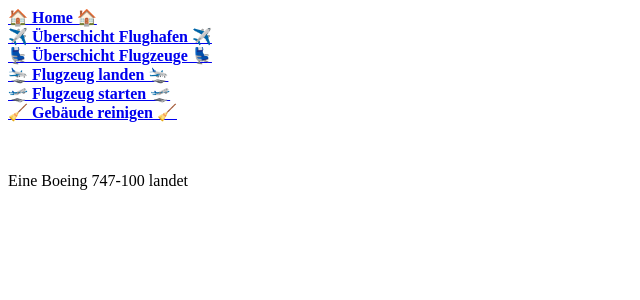
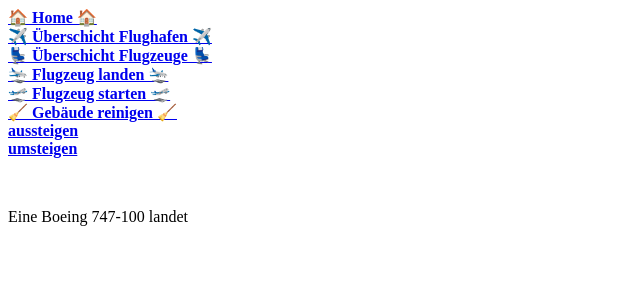
Before and after one commit to sstreichan/ProjektFlugzeug, a Flask app: page /Flugzeug_landen in a window 1280 px wide. Shown: the top 300 px of the page, without its empty margins (0-640 px from the left). Run offline with Flask 3, Linux system fonts and the light colour scheme.

Commit message:
aussteigen/umsteigen vorbereitet.

```diff
--- a/Flughafen.py
+++ b/Flughafen.py
@@ -55,6 +55,12 @@ class Flughafen(Gebaeude):
             return f"{flugzeug.name} ist gestartet."
         else: return "Kein Flugzeug auf dem flughafen!"
 
+    def aussteigen(self, flugzeug):
+        result = ""
+
+        return result
+
+
     def count_personen(self):
         personenTemp = self.personen
         for flugzeug in self.flugzeuge:
@@ -83,4 +89,4 @@ class Flughafen(Gebaeude):
         return result
 
     def Gebaeude_reinigen(self):
-        return "Das gebäude wurde gereinigt."
+        return f"Das Gebäude {self.name} wurde gereinigt."
--- a/Flugzeug.py
+++ b/Flugzeug.py
@@ -20,7 +20,6 @@ class Flugzeug(Fahrzeug):
         self.maxFlughoehe = int(self.data["maxFlughoehe"])
         Flugzeug.anzahl_flugzeuge += 1
         Flugzeug.anzahl_passagiere_gesamt += _passagiere
-
 
     def __add__(self, other):
         """
@@ -82,3 +81,9 @@ class Flugzeug(Fahrzeug):
         pygame.mixer.music.play()
         while pygame.mixer.music.get_busy():
             time.sleep(1)
+
+
+    def Umsteigen(self, other):
+        result = ""
+
+        return result
--- a/main.py
+++ b/main.py
@@ -6,7 +6,7 @@ from Feuerwehr import Feuerwehr
 from flask import Flask, render_template
 
 
-EinFlughafen = Flughafen("IBB", [Flugzeug(_passagiere=-1), Flugzeug(_passagiere=-1)], 1)
+EinFlughafen = Flughafen("IBB", [Flugzeug(_passagiere=-1) for i in range(random.randint(5,10))], 1)
 
 Feuerwehren = [Feuerwehr]
 
@@ -59,7 +59,17 @@ def main():
     @app.route("/Gebaeude_reinigen")
     def Gebaeude_reinigen():
         text = EinFlughafen.Gebaeude_reinigen()
-        return render_page("GebaeudeReinigen", EinFlughafen.Gebaeude_reinigen())
+        return render_page("GebaeudeReinigen", text)
+
+    @app.route("/aussteigen")
+    def aussteigen():
+        text = EinFlughafen.aussteigen()
+        return render_page("aussteigen", text)
+
+    @app.route("/umsteigen")
+    def umsteigen():
+        text = ""
+        return render_page("umsteigen", text)
 
     # Webserver starten
 
--- /dev/null
+++ b/templates/aussteigen.html
@@ -0,0 +1 @@
+$text$
--- a/templates/nav.html
+++ b/templates/nav.html
@@ -5,5 +5,7 @@
     <a href="/Flugzeug_landen">🛬 Flugzeug landen 🛬</a><br />
     <a href="/Flugzeug_starten">🛫 Flugzeug starten 🛫</a><br />
     <a href="/Gebaeude_reinigen">🧹 Gebäude reinigen 🧹</a><br />
+    <a href="/aussteigen">aussteigen</a><br />
+    <a href="/umsteigen">umsteigen</a><br />
 </strong>
     <p>&nbsp;</p>
--- /dev/null
+++ b/templates/umsteigen.html
@@ -0,0 +1 @@
+$text$
```
Also changed, not shown: README.md, 1 other file.
